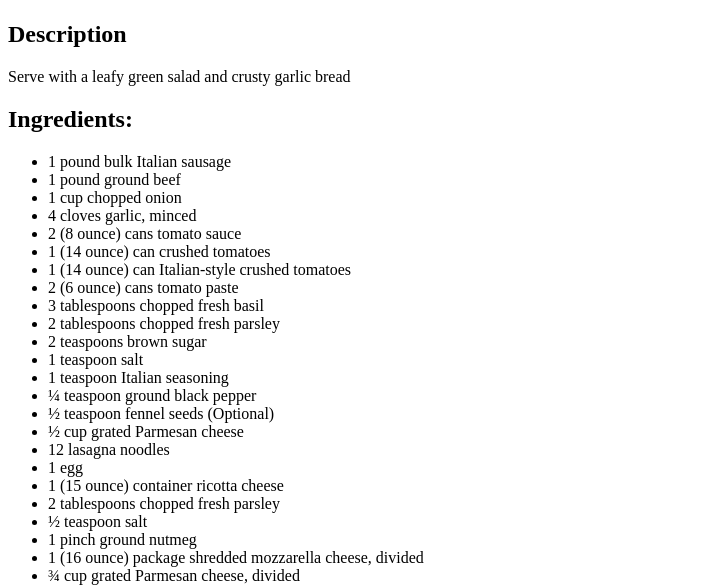
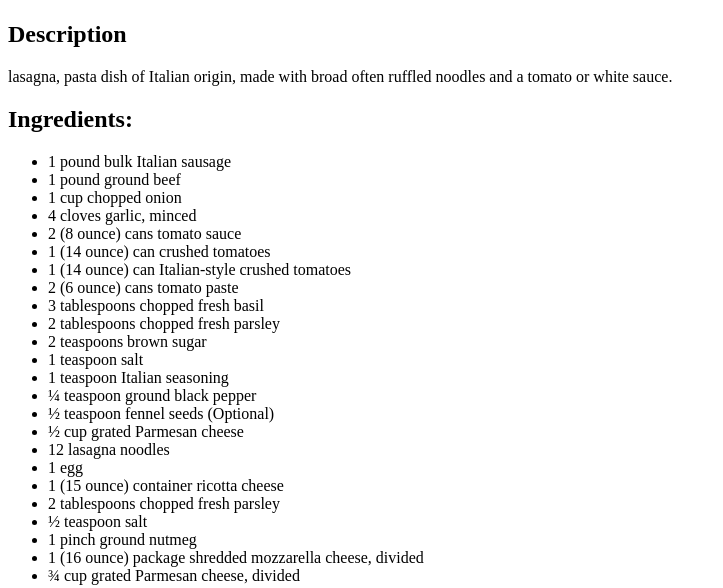
Before and after one commit to Mindfeaster/odin-recipes, a plain HTML site: page recipes/lasagna.html in a window 1280 px wide. Shown: the part 383-971 px from the top of the page, without its empty margins (0-723 px from the left). Drawn offline with Linux system fonts and the light colour scheme.

Commit message:
modified:   recipes/lasagna.html changed description

```diff
--- a/recipes/lasagna.html
+++ b/recipes/lasagna.html
@@ -9,7 +9,7 @@
     <h1>Lasagna</h1>
     <img src="https://www.allrecipes.com/thmb/koutGMR1Kd_LAP6QWe2GRUv2MRA=/750x0/filters:no_upscale():max_bytes(150000):strip_icc():format(webp)/4x3-PASSANO_ALR0123_Makeovers_Lasagna_4591-8c93f88a115e4b84a9fe514f51aa94aa.jpg" alt="Kim's Lasagna">
     <h2>Description</h2>
-    <p>Serve with a leafy green salad and crusty garlic bread</p>
+    <p>lasagna, pasta dish of Italian origin, made with broad often ruffled noodles and a tomato or white sauce.</p>
     <h2>Ingredients:</h2>
     <ul>
         <li>1 pound bulk Italian sausage</li>
```
